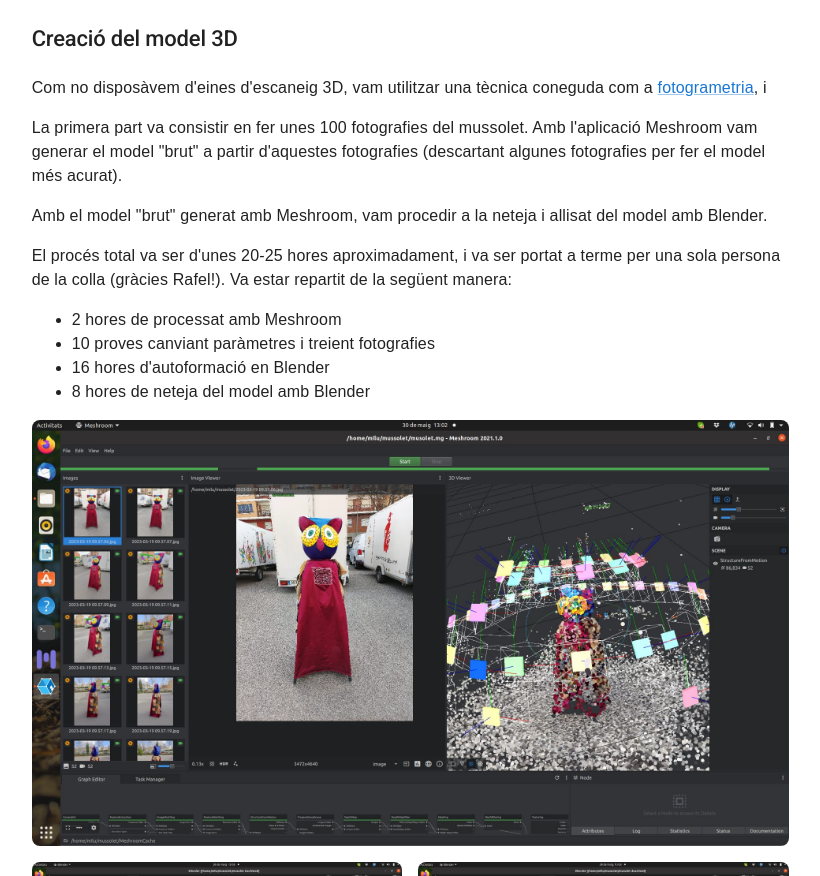
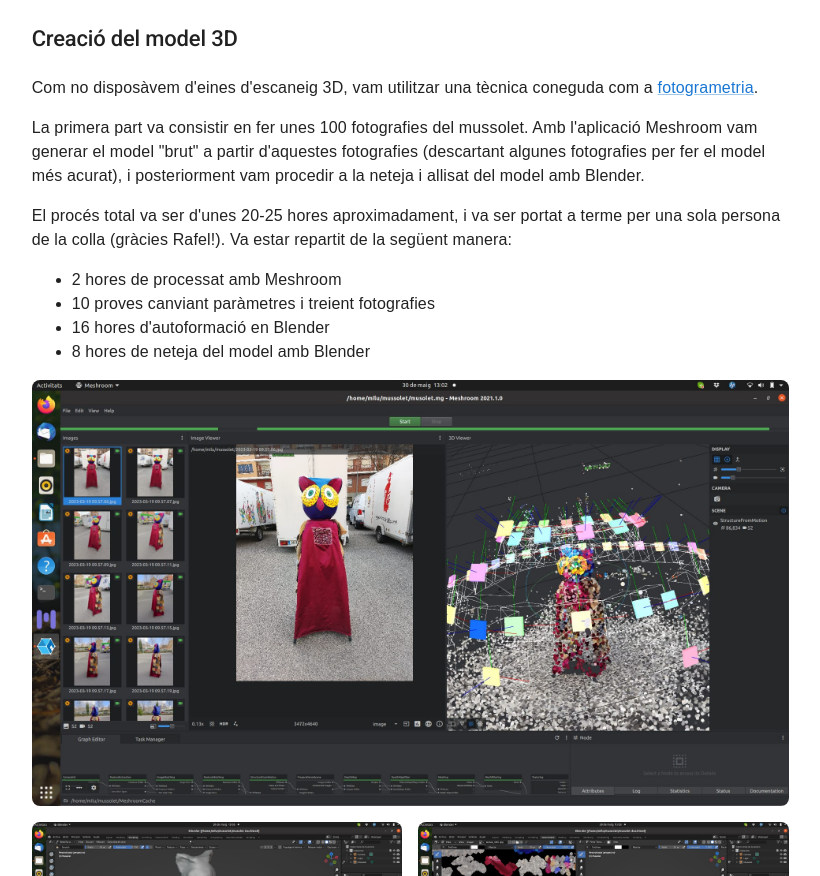
Before and after one commit to celtric/gegantsdelagarriga, a Next.js app: page /mussolet-3d in a window 1280 px wide. Shown: the part 1284-2160 px from the top of the page, without its empty margins (427-1247 px from the left). Built offline with nearby package versions, Linux system fonts and the light colour scheme.

Commit message:
Fix wording

```diff
--- a/pages/mussolet-3d/index.mdx
+++ b/pages/mussolet-3d/index.mdx
@@ -59,12 +59,11 @@
 ## Creació del model 3D
 
 Com no disposàvem d'eines d'escaneig 3D, vam utilitzar una tècnica coneguda com a
-<Link href="https://ca.wikipedia.org/wiki/Fotogrametria" target="_blank">fotogrametria</Link>, i
+<Link href="https://ca.wikipedia.org/wiki/Fotogrametria" target="_blank">fotogrametria</Link>.
 
 La primera part va consistir en fer unes 100 fotografies del mussolet. Amb l'aplicació Meshroom vam generar el model
-"brut" a partir d'aquestes fotografies (descartant algunes fotografies per fer el model més acurat).
-
-Amb el model "brut" generat amb Meshroom, vam procedir a la neteja i allisat del model amb Blender.
+"brut" a partir d'aquestes fotografies (descartant algunes fotografies per fer el model més acurat), i posteriorment vam
+procedir a la neteja i allisat del model amb Blender.
 
 El procés total va ser d'unes 20-25 hores aproximadament, i va ser portat a terme per una sola persona de la colla
 (gràcies Rafel!). Va estar repartit de la següent manera:
```
